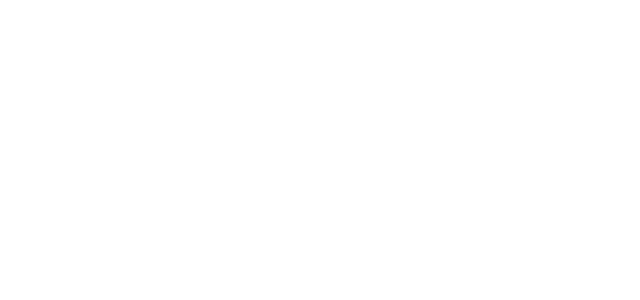
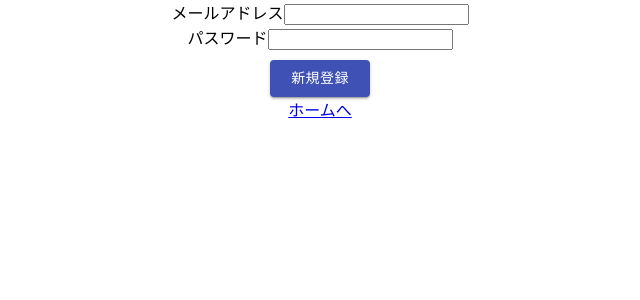
Before and after one commit to kons16/meibun, a React (Create React App) app in the folder frontend/: page /signup in a window 1280 px wide. Shown: the top 300 px of the page, without its empty margins (320-960 px from the left). Built offline with nearby package versions, Linux system fonts and the light colour scheme.

Commit message:
components/Signupを追加しtopに表示

```diff
--- a/frontend/src/App.tsx
+++ b/frontend/src/App.tsx
@@ -4,6 +4,7 @@
 import history from './history';
 import Menu from './components/Menu';
 import Login from "./components/Login";
+import Signup from "./components/Signup";
 
 function App() {
   return (
@@ -11,6 +12,7 @@
         <Router history={history}>
             <div>
                 <Route exact path="/login" component={Login} />
+                <Route exact path="/signup" component={Signup} />
                 <Route exact path="/" component={Menu}/>
             </div>
         </Router>
--- a/frontend/src/components/Menu.tsx
+++ b/frontend/src/components/Menu.tsx
@@ -43,14 +43,11 @@
         return (
             <div className="Menu">
                 Topページ<br/>
-                {
-                    this.state.isLoggedIn?
-                    (<span>{this.state.user.name}</span>
-                    )
-                    :
-                    (<Link to="/login">ログイン</Link>
-                    )
+                {this.state.isLoggedIn &&
+                    <span>{this.state.user.name}</span>
                 }
+                <Link to="/login">ログイン</Link> <br/>
+                <Link to="/signup">新規登録</Link>
             </div>
         );
     }
--- /dev/null
+++ b/frontend/src/components/Signup.tsx
@@ -0,0 +1,53 @@
+import React, { Component } from 'react';
+import { Link } from "react-router-dom";
+import axios from 'axios';
+import Button from '@material-ui/core/Button';
+import history from "../history";
+
+interface State {
+    email?: string
+    password?: string
+}
+
+class Signup extends Component<{}, State> {
+    state: State = {
+        email: "",
+        password: "",
+    };
+
+    componentDidMount() {
+    }
+
+    onChange = (e: any) => {
+        this.setState({
+            [e.target.name]: e.target.value,
+        });
+    }
+
+    handleFormSubmit = () => {
+    }
+
+    render() {
+        return (
+            <div>
+                <div id="form">
+                    <div>
+                        <span className="label">メールアドレス</span>
+                        <input type="text" name="email" onChange={this.onChange} />
+                    </div>
+                    <div>
+                        <span className="label">パスワード</span>
+                        <input type="password" name="password" onChange={this.onChange} />
+                    </div>
+                    <Button variant="contained" color="primary"　style={{ marginTop: 10, width: 100 }}
+                            onClick={this.handleFormSubmit} >
+                        新規登録
+                    </Button>
+                </div>
+                <Link to="/">ホームへ</Link>
+            </div>
+        );
+    }
+}
+
+export default Signup;
```
